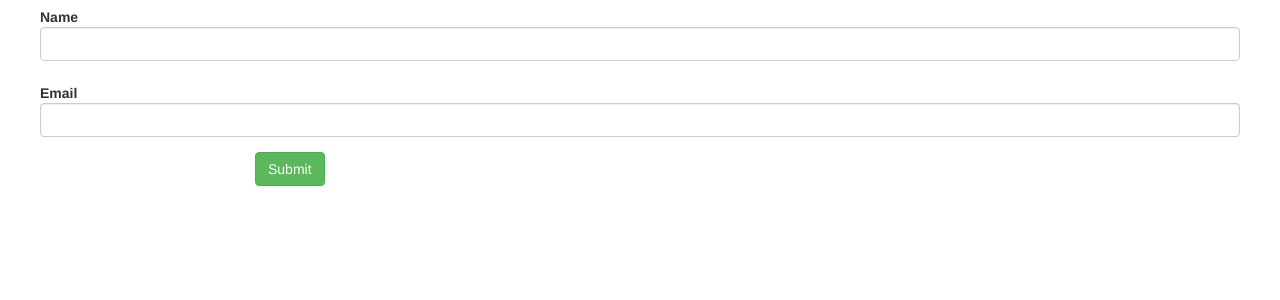
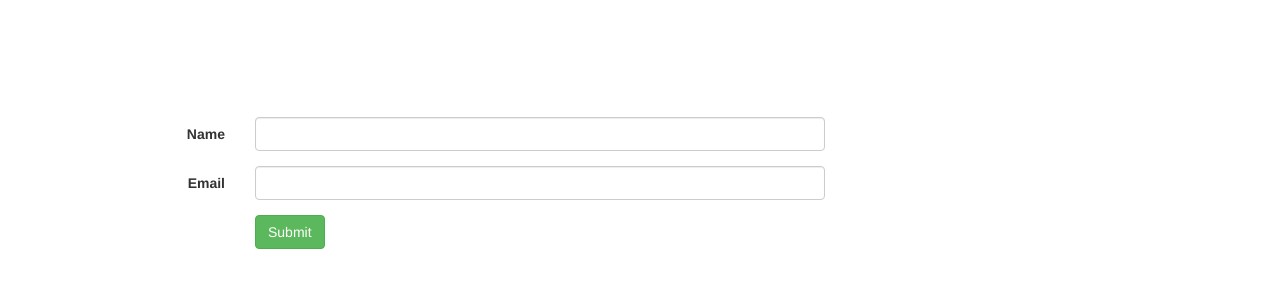
Before and after one commit to RusyaKhalmatov/archi, a PHP site: page /admin/admsettings/adm-settings.php in a window 1280 px wide. Shown: the top 300 px of the page. Run offline with PHP 8.4, Linux system fonts and the light colour scheme; some libraries are stand-ins or nearby versions.

Commit message:
validation form fully complete

```diff
--- a/admin/admsettings/adm-settings.php
+++ b/admin/admsettings/adm-settings.php
@@ -1,6 +1,21 @@
 <!DOCTYPE html>
 <html lang="en">
 <head>
+	<style>
+		.err_span
+		{
+			color:red;
+
+		}
+		.err_span p
+		{
+			padding-top: 5px;
+		}
+		#form
+		{
+			margin-top: 10%;
+		}
+	</style>
 	<meta http-equiv="X-UA-Compatible" content="IE=edge">
     <meta name="viewport" content="width=device-width, initial-scale=1">
 	<title>Profile settings</title>
@@ -15,12 +30,22 @@
 		<div class="row">
 			<form class="form-horizontal" id="form" action="">
 			  	<div class="form-group has-feedback nameBlock">
-				  <label class="control-label" for="name">Name</label>
-				  <input type="text" class="form-control" id="name" aria-describedby="inputSuccess2Status">
+				  <label class="control-label col-sm-2" for="name">Name</label>
+				  <div class="col-sm-6 for-span-name">
+				  	<input type="text" class="form-control" id="name" aria-describedby="inputSuccess2Status">
+				  </div>
+				  <div class="col-sm-2">
+				  	<span id="name-error" class = "err_span"><p></p></span>
+				  </div>
 			  	</div>
 				<div class="form-group has-feedback emailBlock">
-				  <label class="control-label" for="email">Email</label>
-				  <input type="text" class="form-control" id="email" aria-describedby="inputSuccess2Status">
+				  <label class="control-label col-sm-2" for="email">Email</label>
+				  <div class="col-sm-6 for-span-email">
+				  	<input type="text" class="form-control" id="email" aria-describedby="inputSuccess2Status">
+				  </div>
+				  <div class="col-sm-2" >
+				  	<span id="email-error" class = "err_span"><p></p></span>
+				  </div>
 			  	</div>
 			  	<div class="form-group">
 				    <div class="col-sm-offset-2 col-sm-10">
@@ -37,38 +62,69 @@
 	$(document).ready(function(){
 		var validName=false;
 		var validEmail = false;
+		$("#name-error").hide();
+		$("#email-error").hide();
+		$("#name").focusout(function()
+    {
+        check_name();
+    });
+
+	$("#email").focusout(function()
+	    {
+	        check_email();
+	    });
+
 
 		$("form").submit(function(event){
 			event.preventDefault(); // предотвратить отправку форму по умолчанию
+			if(validEmail==true && validName==true)
+			{
+				$("form").unbind('submit').submit();//разрешить передачу формы
+
+			}
+		});
+
+		function check_name(){
 
 			var name = $("#name").val();
-			var email = $("#email").val();
-
 			if(name=="")
 			{
 				$("#name").parent().removeClass("has-success").addClass("has-error");
-				$(".nameBlock").append('<span class="glyphicon glyphicon-remove form-control-feedback" aria-hidden="true"></span>');
+				$(".for-span-name").append('<span class="glyphicon glyphicon-remove form-control-feedback" aria-hidden="true"></span>');
+				$("#name-error").html("Fill this field");
+				$("#name-error").show();
 				$('.glyphicon-ok').remove();
 				validName = false;
 			}else{
 				$("#name").parent().removeClass("has-error").addClass("has-success");
 
-				$(".nameBlock").append('<span class="glyphicon glyphicon-ok form-control-feedback" aria-hidden="true"></span>');
-				$('.nameBlock .glyphicon-remove').remove();
+				$(".for-span-name").append('<span class="glyphicon glyphicon-ok form-control-feedback" aria-hidden="true"></span>');
+				$('.for-span-name .glyphicon-remove').remove();
+				$("#name-error").hide();
 				validName = true;
 			}
+
+		}
+
+		function check_email(){
+			var email = $("#email").val();
+
+
 			if(email == "")
 			{
 
 				$("#email").parent().removeClass("has-success").addClass("has-error");
-				$(".emailBlock").append('<span class="glyphicon glyphicon-remove form-control-feedback" aria-hidden="true"></span>');
+				$(".for-span-email").append('<span class="glyphicon glyphicon-remove form-control-feedback" aria-hidden="true"></span>');
+				$("#email-error").html("Fill this field");
+				$("#email-error").show();
 				$('.glyphicon-ok').remove();
 				validEmail= false;
 			}else{
 				$("#email").parent().removeClass("has-error").addClass("has-success");
 
-				$(".emailBlock").append('<span class="glyphicon glyphicon-ok form-control-feedback" aria-hidden="true"></span>');
+				$(".for-span-email").append('<span class="glyphicon glyphicon-ok form-control-feedback" aria-hidden="true"></span>');
 				$('.emailBlock .glyphicon-remove').remove();
+				$("#email-error").hide();
 				validEmail=true;
 			}
 
@@ -77,32 +133,20 @@
             {
                $("#email").parent().removeClass("has-error").addClass("has-success");
 
-				$(".emailBlock").append('<span class="glyphicon glyphicon-ok form-control-feedback" aria-hidden="true"></span>');
-				$('.emailBlock .glyphicon-remove').remove();
+				$(".for-span-email").append('<span class="glyphicon glyphicon-ok form-control-feedback" aria-hidden="true"></span>');
+				$('.for-span-email .glyphicon-remove').remove();
+				$("#email-error").hide();
 				validEmail=true;
             }
         else
             {
-            	alert("Wrong email address");
                 $("#email").parent().removeClass("has-success").addClass("has-error");
-				$(".emailBlock").append('<span class="glyphicon glyphicon-remove form-control-feedback" aria-hidden="true"></span>');
-				$('.glyphicon-ok').remove();
+				$(".for-span-email").append('<span class="glyphicon glyphicon-remove form-control-feedback" aria-hidden="true"></span>');
+				$("#email-error").html("Wrong email address");
+				$("#email-error").show();
+				$('.emailBlock .glyphicon-ok').remove();
 				validEmail= false;
             }
-
-
-			if(validEmail==true && validName==true)
-			{
-				$("form").unbind('submit').submit();//разрешить передачу формы
-
-			}else{
-
-
-			}
-		});
-
-		function check_name(){
-
 
 		}
 
```
